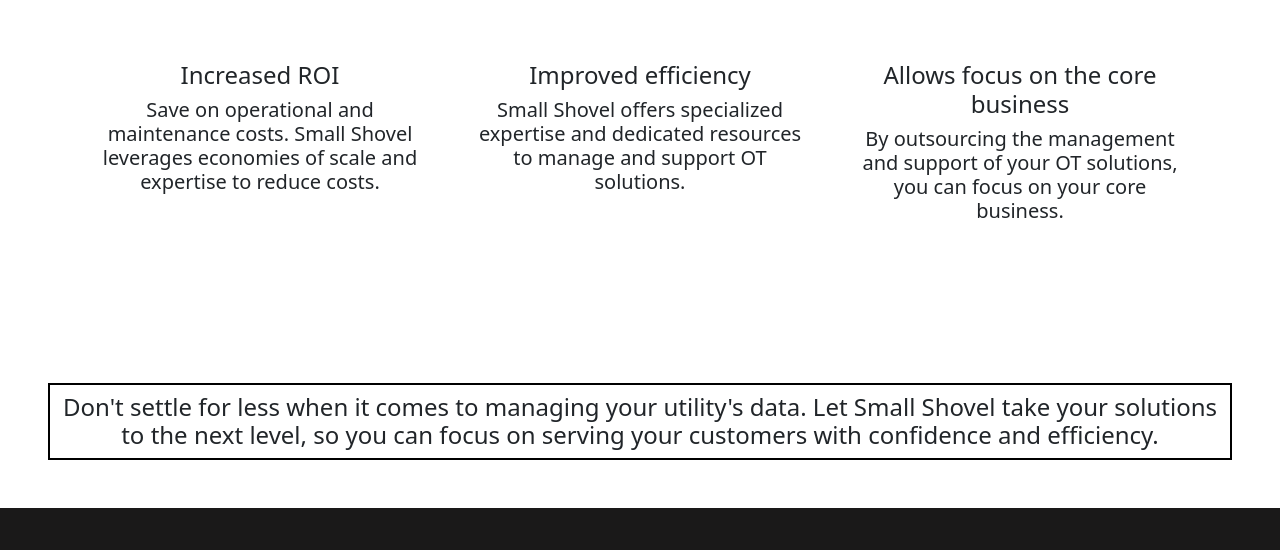
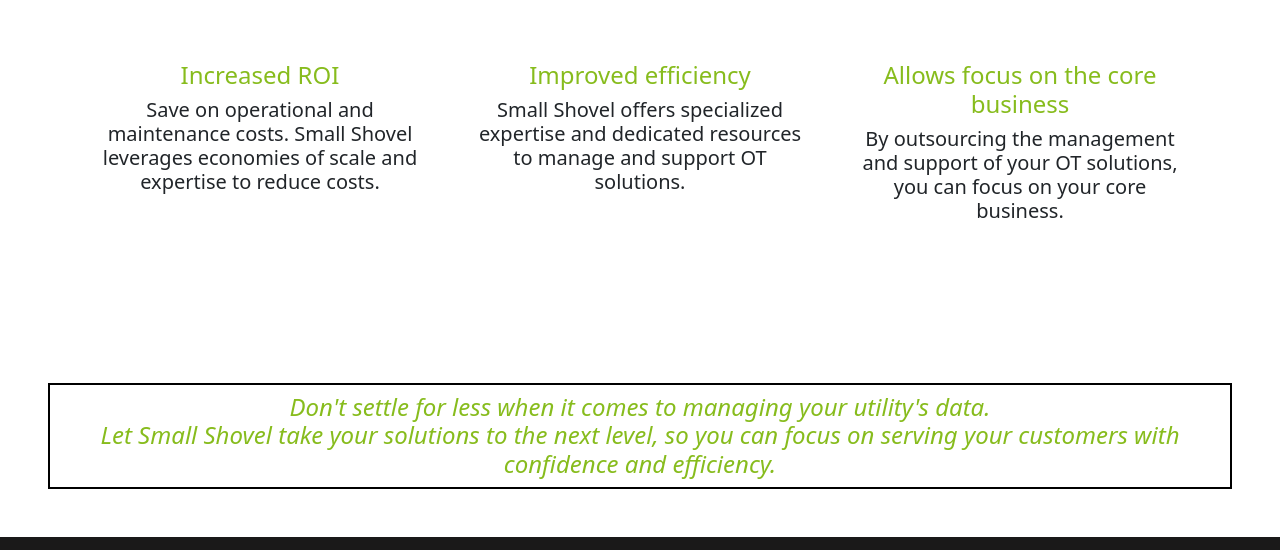
Before and after one commit to Mathi2702/web_design2, a plain HTML site: page index.html in a window 1280 px wide. Shown: the part 1443-1993 px from the top of the page. Drawn offline with nearby package versions, Linux system fonts and the light colour scheme.

Commit message:
small changes

```diff
--- a/index.html
+++ b/index.html
@@ -55,8 +55,8 @@
     <div class="container">
       <div class="row">
         <div class="col-lg-6 mt-5">
-          <h1 class="text-justify ">Change the way Utilities manage Operational Technology (OT)</h1>
-          <p class="text-justify mt-3">At Small Shovel, we understand that managing OT solutions can be time-consuming and take your focus away from your core
+          <h1 class="text-justify" style="color:rgb(135, 188, 29);">Change the way utilities manage Operational Technology (OT)</h1>
+          <p class="text-justify mt-3">At Small Shovel, we understand that managing OT solutions can be time-consuming and take your focus away from core
             operations. That's why we offer comprehensive monitoring and data management services, allowing you to effectively handle all the data needed
              to optimize operations.</p>
              <p>Our canned and ad hoc reporting tools take your data to the next level by providing valuable insights into your operations.
@@ -74,7 +74,7 @@
           <img src="./static/images/analytics2.jpg"  style="width:100%;max-width:600px;">
         </div>
         <div class="col-lg-6 mt-5">
-          <h1 class="text-justify ">What we do?</h1>
+          <h1 class="text-justify" style="color:rgb(135, 188, 29);">How we help?</h1>
           <p class= "text-justify mt-4">
 
             Managing utility systems can be a daunting task, but not with Small Shovel. We provide all the necessary data management functions
@@ -113,7 +113,7 @@
           <div class="card mt-5 ">
             <img src="./static/images/cicon.png" class="card-img-top" alt="Image 1">
             <div class="card-body mt-5 text-center">
-              <h4 class="card-text-head">Increased ROI</h4>
+              <h4 class="card-text-head" style="color:rgb(135, 188, 29);">Increased ROI</h4>
               <h5 class="card-text" >
                  Save on operational and maintenance costs. Small Shovel leverages economies of scale and expertise to reduce costs.
               </h5>
@@ -124,7 +124,7 @@
           <div class="card mt-5">
             <img src="./static/images/gicon.png" class="card-img-top" alt="Image 2">
             <div class="card-body mt-5 text-center">
-              <h4 class="card-text-head">Improved efficiency</h4>
+              <h4 class="card-text-head" style="color:rgb(135, 188, 29);">Improved efficiency</h4>
               <h5 class="card-text">
                  Small Shovel offers specialized expertise and dedicated resources to manage and support OT solutions.
               </h5>
@@ -135,7 +135,7 @@
           <div class="card mt-5">
             <img src="./static/images/picon.png" class="card-img-top"  alt="Image 3">
             <div class="card-body mt-5 text-center">
-              <h4 class="card-text-head">Allows focus on the core business</h4>
+              <h4 class="card-text-head" style="color:rgb(135, 188, 29);">Allows focus on the core business</h4>
               <h5 class="card-text">
                  By outsourcing the management and support of your OT solutions, you can focus on your core business.
               </h5>
@@ -145,9 +145,9 @@
       </div>
     </div>
     <div class= "row mt-5 pt-5 mx-5">
-      <div class="container mt-5 pt-2 mx-auto"style="text-align:center; border: 2px solid black">
-        <h4>Don't settle for less when it comes to managing your utility's data. Let Small Shovel take your solutions to the next level,
-          so you can focus on serving your customers with confidence and efficiency.</h4>
+      <div class="container mt-5 pt-2 mx-auto"style="text-align:center; border: 2px solid black; color:rgb(135, 188, 29);">
+        <h4><i>Don't settle for less when it comes to managing your utility's data.<br> Let Small Shovel take your solutions to the next level,
+          so you can focus on serving your customers with confidence and efficiency.</i></h4>
       </div>
     </div>
     <!--Small Shovel
@@ -181,7 +181,7 @@
             <img src="./static/images/logo2.png" height="120" style="border:none" alt="logo">
           </div>
           <div class="col 6 mt-5 pt-5">
-            <h4 class="white-text">Contacts Us</h4>
+            <h4 class="white-text">Contact Us</h4>
             <h5 class="grey-text text-lighten-4">
               <i class="fa fa-address-book" style="font-size:24px"></i>
               181 14th Street NE, Suite 425, Atlanta, GA 30309
```
Also changed, not shown: aboutus.html (+1 -1 lines), contactus.html (+1 -1 lines), whitepapers.html (+1 -1 lines).
